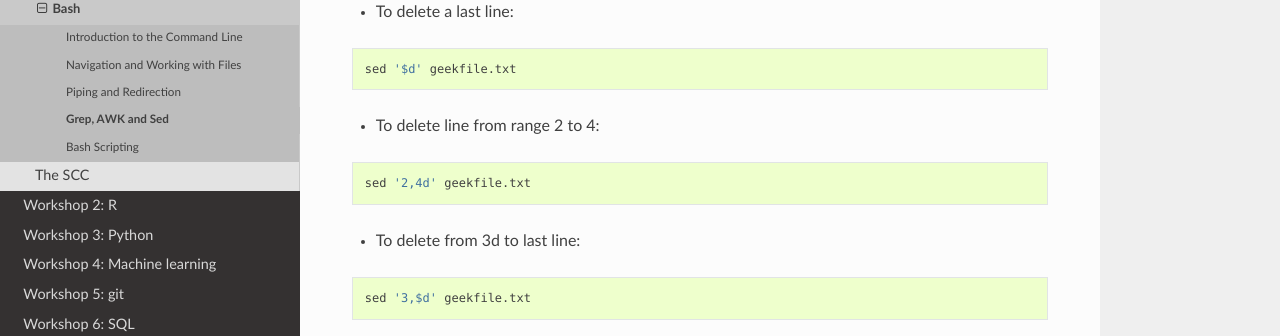
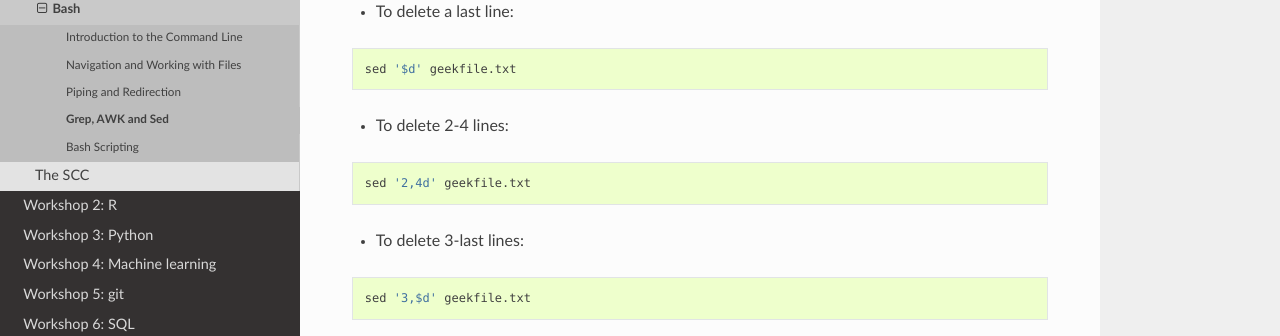
Before and after one commit to BRITE-REU/programming-workshops, a Sphinx documentation site: the page built from source/workshops/01_linux_bash_scc/grep_awk_sed.rst, in a window 1280 px wide and 900 px high, scrolled down 3517 px. Shown: the part 245-581 px from the top of the window. Built offline with Sphinx 7.4.7 and the Read the Docs theme 2.0.0, drawn with Linux system fonts in a browser that asks for light colours; pages that are not in the unit, such as notebooks, are missing from menus.

Commit message:
Update grep_awk_sed.rst

```diff
--- a/source/workshops/01_linux_bash_scc/grep_awk_sed.rst
+++ b/source/workshops/01_linux_bash_scc/grep_awk_sed.rst
@@ -187,13 +187,13 @@ The above ``sed`` command replaces the string only on the third line.
 
       sed '$d' geekfile.txt
 
-- To delete line from range 2 to 4:
+- To delete 2-4 lines:
 
 .. code-block:: sh
 
       sed '2,4d' geekfile.txt
 
-- To delete from 3d to last line:
+- To delete 3-last lines:
 
 .. code-block:: sh
 
```
